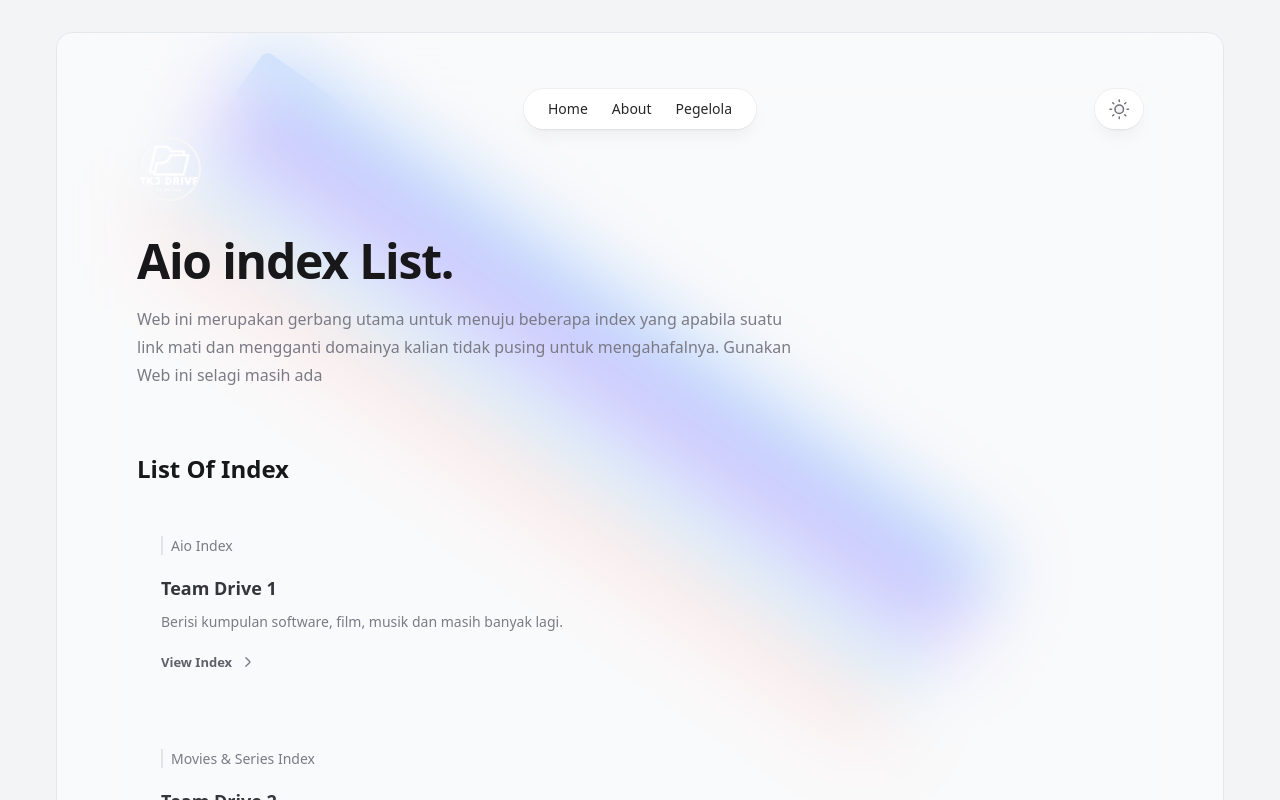
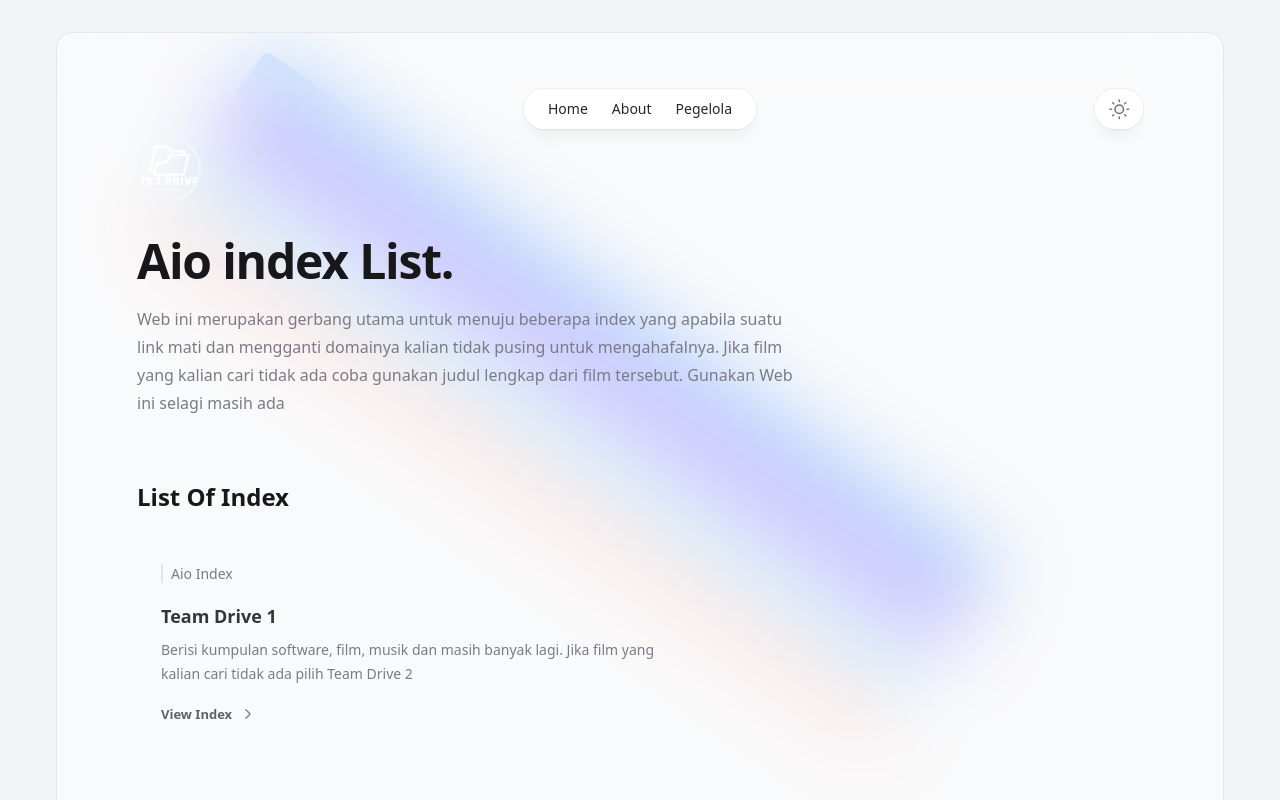
Before and after one commit to NoobsMaster69/aioindexkj, a Next.js app: page / in a window 1280 px wide. Shown: the top 800 px of the page. Built offline with nearby package versions, Linux system fonts and the light colour scheme.

Commit message:
Update Home.js

```diff
--- a/components/Moleculs/Home/Home.js
+++ b/components/Moleculs/Home/Home.js
@@ -3,7 +3,7 @@ import Link from "next/link";
 import { TypeAnimation } from "react-type-animation";
 
 const description =
-  "Web ini merupakan gerbang utama untuk menuju beberapa index yang apabila suatu link mati dan mengganti domainya kalian tidak pusing untuk mengahafalnya. Gunakan Web ini selagi masih ada";
+  "Web ini merupakan gerbang utama untuk menuju beberapa index yang apabila suatu link mati dan mengganti domainya kalian tidak pusing untuk mengahafalnya. Jika film yang kalian cari tidak ada coba gunakan judul lengkap dari film tersebut. Gunakan Web ini selagi masih ada";
 
 
 const ArrowRightIcon = (props) => {
@@ -32,14 +32,14 @@ const Project = () => {
   let listProject = [
     {
       title: "Team Drive 1 ",
-      desc: "Berisi kumpulan software, film, musik dan masih banyak lagi.",
+      desc: "Berisi kumpulan software, film, musik dan masih banyak lagi. Jika film yang kalian cari tidak ada pilih Team Drive 2",
       link: "https://drivekj.tech/0:/Data/",
       date: "Aio Index",
     },
     {
       title: "Team Drive 2",
       desc: "Berisi hanya film dan series terbaru jika tidak ada film yang di cari kembali ke team drive 1.",
-      link: "https://drivekj.tech/0:/Data/",
+      link: "https://drivekjeh.me/0:/",
       date: "Movies & Series Index",
     },
     {
```
